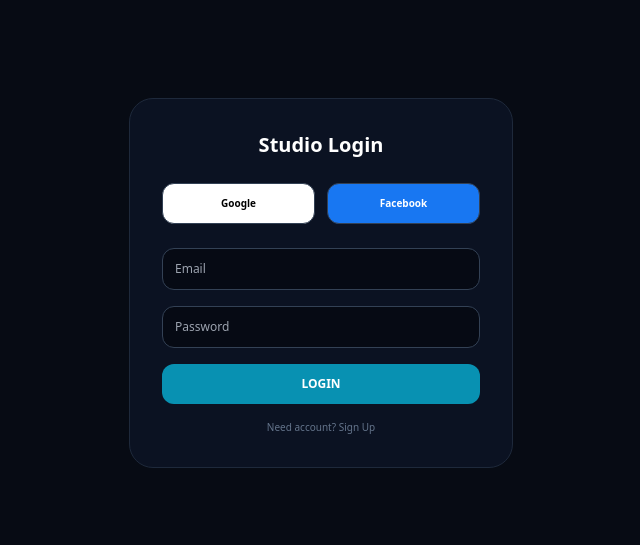
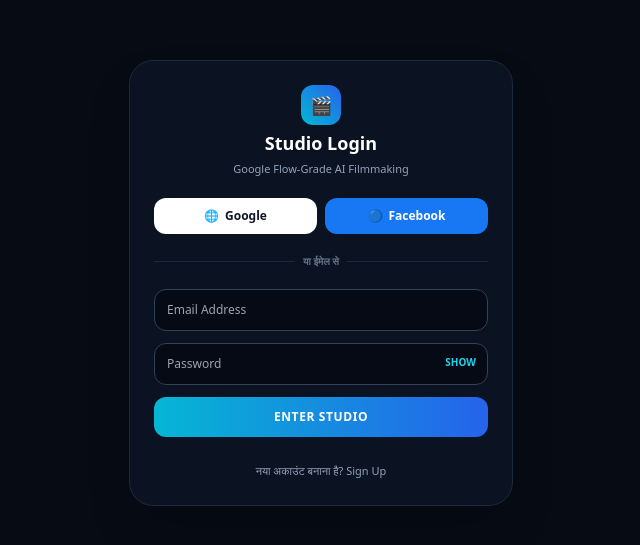
Before and after one commit to deepbhauak-wq/cineflow-ai, a Next.js app: page / in a window 1280 px wide. Shown: the part 117-662 px from the top of the page, without its empty margins (319-959 px from the left). Built offline with nearby package versions, Linux system fonts and the light colour scheme.

Commit message:
Update page.jsx

```diff
--- a/app/page.jsx
+++ b/app/page.jsx
@@ -1,107 +1,327 @@
 "use client";
+
 import React, { useState } from "react";
 
 export default function CineFlowProStudio() {
   const [isLoggedIn, setIsLoggedIn] = useState(false);
   const [authMode, setAuthMode] = useState("login");
-  const [prompt, setPrompt] = useState("यीशु तूफान के बीच नाव में...");
+  const [email, setEmail] = useState("");
+  const [password, setPassword] = useState("");
+  const [fullName, setFullName] = useState("");
+  const [showPassword, setShowPassword] = useState(false);
 
-  // States for 6-point Structure
+  // 6-Point Cinema Engine States
+  const [prompt, setPrompt] = useState(
+    "यीशु तूफान के बीच नाव में शिष्यों के साथ हैं। शांत और सामर्थी मुद्रा, रात का भयानक समुद्री तूफ़ान, बिजली की चमक और विशाल लहरें।"
+  );
   const [ratio, setRatio] = useState("16:9");
   const [duration, setDuration] = useState("60 Min");
-  const [story, setStory] = useState("Auto");
-  const [video, setVideo] = useState("Veo");
+  const [storyModel, setStoryModel] = useState("Auto");
+  const [videoModel, setVideoModel] = useState("Veo");
   const [style, setStyle] = useState("Bible Art");
-  const [loading, setLoading] = useState(false);
+  const [credits, setCredits] = useState(50);
+  const [statusMsg, setStatusMsg] = useState("");
 
-  // Auth Handler
-  const handleAuth = (e) => { e.preventDefault(); setIsLoggedIn(true); };
-
-  // Generate Button Handler
-  const handleGenerate = () => {
-    setLoading(true);
-    setTimeout(() => {
-        alert("🚀 Cinema Video Package Generated Successfully!");
-        setLoading(false);
-    }, 2000);
+  const handleAuthSubmit = (e) => {
+    e.preventDefault();
+    setIsLoggedIn(true);
+    setStatusMsg("लॉगिन सफल!");
+    setTimeout(() => setStatusMsg(""), 3000);
   };
 
+  const handleSocialLogin = (provider) => {
+    setIsLoggedIn(true);
+    setStatusMsg(`${provider} से लॉगिन पूरा हुआ!`);
+    setTimeout(() => setStatusMsg(""), 3000);
+  };
+
+  const handleGenerate = () => {
+    if (credits < 10) {
+      setStatusMsg("⚠️ क्रेडिट्स समाप्त हो चुके हैं!");
+      setTimeout(() => setStatusMsg(""), 3000);
+      return;
+    }
+    setCredits((prev) => prev - 10);
+    setStatusMsg("🚀 वीडियो पैकेज रेंडर होना शुरू हो गया है! (10 क्रेडिट्स डिडक्ट)");
+    setTimeout(() => setStatusMsg(""), 4000);
+  };
+
+  // 1. Initial Login & Sign-up Screen
   if (!isLoggedIn) {
     return (
-      <div className="min-h-screen bg-[#070b14] flex items-center justify-center p-4">
-        <div className="w-full max-w-sm bg-[#0b1222] p-8 rounded-3xl border border-slate-800 text-center">
-          <h2 className="text-xl font-black text-white mb-6">{authMode === 'login' ? 'Studio Login' : 'Create Account'}</h2>
-          <div className="grid grid-cols-2 gap-3 mb-6">
-            <button onClick={() => alert("Google Auth Active")} className="text-[10px] font-bold p-3 bg-white text-black rounded-xl border border-slate-700">Google</button>
-            <button onClick={() => alert("FB Auth Active")} className="text-[10px] font-bold p-3 bg-[#1877F2] text-white rounded-xl border border-slate-700">Facebook</button>
+      <div className="min-h-screen bg-[#070b14] text-slate-100 flex items-center justify-center p-4">
+        <div className="w-full max-w-sm bg-[#0b1222] p-6 rounded-3xl border border-slate-800 shadow-2xl space-y-5">
+          <div className="text-center space-y-1">
+            <div className="w-10 h-10 mx-auto rounded-xl bg-gradient-to-tr from-cyan-500 to-blue-600 flex items-center justify-center text-lg font-black">
+              🎬
+            </div>
+            <h2 className="text-lg font-black text-white">
+              {authMode === "login" ? "Studio Login" : "Create Studio Account"}
+            </h2>
+            <p className="text-[11px] text-slate-400">Google Flow-Grade AI Filmmaking</p>
           </div>
-          <form onSubmit={handleAuth} className="space-y-4">
-            <input type="email" placeholder="Email" className="w-full bg-[#060a14] border border-slate-700 p-3 rounded-xl text-xs" />
-            <input type="password" placeholder="Password" className="w-full bg-[#060a14] border border-slate-700 p-3 rounded-xl text-xs" />
-            <button className="w-full py-3 bg-cyan-600 rounded-xl font-black text-xs text-white uppercase">{authMode === 'login' ? 'Login' : 'Sign Up'}</button>
+
+          {/* Social Logins */}
+          <div className="grid grid-cols-2 gap-2">
+            <button
+              onClick={() => handleSocialLogin("Google")}
+              type="button"
+              className="py-2.5 px-3 rounded-xl bg-white text-slate-900 font-bold text-xs flex items-center justify-center gap-1.5 active:scale-95 transition-all cursor-pointer"
+            >
+              <span>🌐</span> Google
+            </button>
+            <button
+              onClick={() => handleSocialLogin("Facebook")}
+              type="button"
+              className="py-2.5 px-3 rounded-xl bg-[#1877F2] text-white font-bold text-xs flex items-center justify-center gap-1.5 active:scale-95 transition-all cursor-pointer"
+            >
+              <span>🔵</span> Facebook
+            </button>
+          </div>
+
+          <div className="flex items-center gap-2">
+            <div className="h-[1px] bg-slate-800 flex-1"></div>
+            <span className="text-[10px] text-slate-500 font-bold uppercase">या ईमेल से</span>
+            <div className="h-[1px] bg-slate-800 flex-1"></div>
+          </div>
+
+          {/* Form */}
+          <form onSubmit={handleAuthSubmit} className="space-y-3">
+            {authMode === "signup" && (
+              <input
+                type="text"
+                required
+                value={fullName}
+                onChange={(e) => setFullName(e.target.value)}
+                placeholder="Full Name"
+                className="w-full bg-[#060a14] border border-slate-700 rounded-xl p-3 text-xs text-white outline-none focus:border-cyan-500"
+              />
+            )}
+            <input
+              type="email"
+              required
+              value={email}
+              onChange={(e) => setEmail(e.target.value)}
+              placeholder="Email Address"
+              className="w-full bg-[#060a14] border border-slate-700 rounded-xl p-3 text-xs text-white outline-none focus:border-cyan-500"
+            />
+
+            {/* Password Input with Show/Hide Eye Toggle */}
+            <div className="relative">
+              <input
+                type={showPassword ? "text" : "password"}
+                required
+                value={password}
+                onChange={(e) => setPassword(e.target.value)}
+                placeholder="Password"
+                className="w-full bg-[#060a14] border border-slate-700 rounded-xl p-3 text-xs text-white outline-none focus:border-cyan-500 pr-14"
+              />
+              <button
+                type="button"
+                onClick={() => setShowPassword(!showPassword)}
+                className="absolute right-3 top-3 text-[10px] font-bold text-cyan-400 cursor-pointer"
+              >
+                {showPassword ? "HIDE" : "SHOW"}
+              </button>
+            </div>
+
+            <button
+              type="submit"
+              className="w-full py-3 bg-gradient-to-r from-cyan-500 to-blue-600 rounded-xl font-black text-xs uppercase tracking-wider text-white active:scale-95 transition-all cursor-pointer"
+            >
+              {authMode === "login" ? "Enter Studio" : "Register Account"}
+            </button>
           </form>
-          <p className="mt-4 text-[10px] text-slate-500 cursor-pointer" onClick={() => setAuthMode(authMode === 'login' ? 'signup' : 'login')}>
-            {authMode === 'login' ? "Need account? Sign Up" : "Have account? Login"}
-          </p>
+
+          <div className="text-center">
+            <button
+              onClick={() => setAuthMode(authMode === "login" ? "signup" : "login")}
+              className="text-[11px] text-slate-400 hover:text-cyan-400 cursor-pointer"
+            >
+              {authMode === "login"
+                ? "नया अकाउंट बनाना है? Sign Up"
+                : "पहले से अकाउंट है? Login"}
+            </button>
+          </div>
         </div>
       </div>
     );
   }
 
+  // 2. Main 6-Point Studio Dashboard
   return (
-    <div className="min-h-screen bg-[#070b14] text-slate-100 font-sans pb-10">
-      <header className="px-5 py-4 border-b border-slate-800 flex justify-between items-center sticky top-0 bg-[#090f1d]/80 backdrop-blur-md">
-        <h1 className="text-xs font-black text-cyan-400 uppercase tracking-widest">CineFlow Pro Studio</h1>
-        <button onClick={() => setIsLoggedIn(false)} className="text-[9px] bg-red-900/20 text-red-400 px-3 py-1 rounded font-bold uppercase border border-red-900">Logout</button>
+    <div className="min-h-screen bg-[#070b14] text-slate-100 font-sans pb-20 selection:bg-cyan-500 selection:text-white">
+      {/* Top Header */}
+      <header className="px-4 py-3 border-b border-slate-800 bg-[#090f1d] sticky top-0 z-50 flex items-center justify-between">
+        <div className="flex items-center gap-2">
+          <div className="w-8 h-8 rounded-lg bg-gradient-to-tr from-cyan-500 to-blue-600 flex items-center justify-center font-black text-sm">
+            🎬
+          </div>
+          <div>
+            <h1 className="text-xs font-black uppercase tracking-wider">CineFlow Pro</h1>
+            <p className="text-[9px] text-cyan-400 font-bold">{credits} Free Credits</p>
+          </div>
+        </div>
+
+        <button
+          onClick={() => setIsLoggedIn(false)}
+          className="text-[10px] bg-red-950 text-red-400 border border-red-800 px-3 py-1 rounded-lg font-bold cursor-pointer active:scale-95 transition-all"
+        >
+          Logout
+        </button>
       </header>
 
-      <main className="max-w-xl mx-auto px-4 pt-6 space-y-6">
-        {/* 1. Master Story */}
+      {/* Status Bar */}
+      {statusMsg && (
+        <div className="fixed top-14 left-1/2 -translate-x-1/2 z-50 bg-cyan-950 border border-cyan-500 text-cyan-300 text-xs font-bold px-4 py-1.5 rounded-full shadow-2xl">
+          {statusMsg}
+        </div>
+      )}
+
+      <main className="max-w-xl mx-auto px-4 pt-5 space-y-4">
+        {/* 1. Master Story Input */}
         <div className="p-4 rounded-2xl bg-[#0b1222] border border-slate-800 space-y-2">
-          <label className="text-[9px] font-black uppercase text-cyan-500">🎛️ 1. Master Story Input</label>
-          <textarea value={prompt} onChange={(e) => setPrompt(e.target.value)} rows={3} className="w-full bg-[#060a14] border border-slate-800 rounded-xl p-3 text-xs outline-none focus:border-cyan-500" />
+          <label className="text-[10px] font-black uppercase text-cyan-400 flex items-center gap-2">
+            🎛️ 1. Master Story / Screenplay Input
+          </label>
+          <textarea
+            value={prompt}
+            onChange={(e) => setPrompt(e.target.value)}
+            rows={3}
+            className="w-full bg-[#060a14] border border-slate-800 rounded-xl p-3 text-xs text-slate-200 outline-none focus:border-cyan-500 resize-none leading-relaxed"
+          />
         </div>
 
         {/* 2. Aspect Ratio */}
         <div className="p-4 rounded-2xl bg-[#0b1222] border border-slate-800 space-y-2">
-            <label className="text-[9px] font-black uppercase text-cyan-500">📺 2. Aspect Ratio</label>
-            <div className="grid grid-cols-3 gap-2">
-                {["16:9", "9:16", "21:9"].map(r => <button key={r} onClick={() => setRatio(r)} className={`p-2 rounded-lg text-[10px] font-bold border transition-all ${ratio === r ? 'bg-cyan-900 border-cyan-500' : 'bg-[#060a14] border-slate-800'}`}>{r}</button>)}
-            </div>
-        </div>
-
-        {/* 3. Timeline */}
-        <div className="p-4 rounded-2xl bg-[#0b1222] border border-slate-800 space-y-2">
-            <label className="text-[9px] font-black uppercase text-cyan-500">📚 3. Timeline Mode</label>
-            <div className="grid grid-cols-3 gap-2">{["3 Min", "30 Min", "60 Min"].map(d => <button key={d} onClick={() => setDuration(d)} className={`p-2 rounded-lg text-[10px] font-bold border transition-all ${duration === d ? 'bg-indigo-900 border-indigo-500' : 'bg-[#060a14] border-slate-800'}`}>{d}</button>)}</div>
-        </div>
-
-        {/* 4 & 5. AI Engines */}
-        <div className="grid grid-cols-2 gap-4">
-            <div className="p-4 rounded-2xl bg-[#0b1222] border border-slate-800">
-                <label className="text-[9px] font-black text-purple-400 uppercase">🧠 4. Story AI</label>
-                <div className="grid grid-cols-1 gap-1 mt-1">{["Auto", "GPT", "Gemini"].map(m => <button key={m} onClick={() => setStoryModel(m)} className={`text-[9px] p-1 rounded font-bold ${storyModel === m ? 'bg-purple-900' : ''}`}>{m}</button>)}</div>
-            </div>
-            <div className="p-4 rounded-2xl bg-[#0b1222] border border-slate-800">
-                <label className="text-[9px] font-black text-cyan-400 uppercase">📹 5. Video AI</label>
-                <div className="grid grid-cols-1 gap-1 mt-1">{["Veo", "Kling", "Runway"].map(v => <button key={v} onClick={() => setVideoModel(v)} className={`text-[9px] p-1 rounded font-bold ${videoModel === v ? 'bg-cyan-900' : ''}`}>{v}</button>)}</div>
-            </div>
-        </div>
-
-        {/* 6. Visual Style Gallery */}
-        <div className="p-4 rounded-2xl bg-[#0b1222] border border-slate-800 space-y-3">
-          <label className="text-[9px] font-black uppercase text-amber-500">🎞️ 6. Visual Atmosphere</label>
-          <div className="grid grid-cols-2 gap-2">
-            {[{n:"Bible Art", i:"📜"}, {n:"Cinematic", i:"⚔️"}, {n:"3D Anim", i:"🧊"}, {n:"Documentary", i:"🎥"}].map((st) => (
-              <button key={st.n} onClick={() => setStyle(st.n)} className={`p-3 rounded-xl border text-[10px] font-bold flex items-center gap-2 transition-all ${style === st.n ? 'bg-[#1f1910] border-amber-500 text-amber-200' : 'bg-[#060a14] border-slate-800 text-slate-400'}`}>
-                <span className="text-sm">{st.i}</span> {st.n}
+          <label className="text-[10px] font-black uppercase text-cyan-400">📺 2. Aspect Ratio</label>
+          <div className="grid grid-cols-3 gap-2">
+            {[
+              { id: "16:9", label: "16:9 Cinema" },
+              { id: "9:16", label: "9:16 Shorts" },
+              { id: "21:9", label: "21:9 Ultra" },
+              { id: "4:3", label: "4:3 Classic" },
+              { id: "1:1", label: "1:1 Square" },
+              { id: "Auto", label: "AI Smart" },
+            ].map((r) => (
+              <button
+                key={r.id}
+                onClick={() => setRatio(r.id)}
+                className={`p-2 rounded-xl border text-xs font-bold transition-all cursor-pointer ${
+                  ratio === r.id
+                    ? "bg-cyan-950 border-cyan-500 text-cyan-300 shadow-md shadow-cyan-500/10"
+                    : "bg-[#060a14] border-slate-800 text-slate-400"
+                }`}
+              >
+                {r.label}
               </button>
             ))}
           </div>
         </div>
 
-        <button onClick={handleGenerate} className="w-full py-4 bg-gradient-to-r from-cyan-500 to-blue-600 rounded-2xl font-black text-xs uppercase tracking-widest text-white hover:scale-[1.01] transition-all">
-          {loading ? "PROCESSING..." : "🚀 Generate Cinema Video Package"}
+        {/* 3. Timeline & Long Video Mode */}
+        <div className="p-4 rounded-2xl bg-[#0b1222] border border-slate-800 space-y-2">
+          <label className="text-[10px] font-black uppercase text-indigo-400">
+            📚 3. Timeline & Long Video Mode
+          </label>
+          <div className="grid grid-cols-3 gap-2">
+            {["3 Min", "15 Min", "20 Min", "30 Min", "60 Min", "Custom"].map((d) => (
+              <button
+                key={d}
+                onClick={() => setDuration(d)}
+                className={`p-2 rounded-xl border text-xs font-bold transition-all cursor-pointer ${
+                  duration === d
+                    ? "bg-indigo-950 border-indigo-500 text-indigo-300 shadow-md shadow-indigo-500/10"
+                    : "bg-[#060a14] border-slate-800 text-slate-400"
+                }`}
+              >
+                {d}
+              </button>
+            ))}
+          </div>
+        </div>
+
+        {/* 4. Story Engine Model */}
+        <div className="p-4 rounded-2xl bg-[#0b1222] border border-slate-800 space-y-2">
+          <label className="text-[10px] font-black uppercase text-purple-400">🧠 4. Story Engine Model</label>
+          <div className="grid grid-cols-3 gap-2">
+            {["Auto", "GPT", "Gemini", "Claude", "Fast AI", "Pro AI"].map((m) => (
+              <button
+                key={m}
+                onClick={() => setStoryModel(m)}
+                className={`py-2 text-xs font-bold rounded-xl border transition-all cursor-pointer ${
+                  storyModel === m
+                    ? "bg-purple-950 border-purple-500 text-purple-200"
+                    : "bg-[#060a14] border-slate-800 text-slate-400"
+                }`}
+              >
+                {m}
+              </button>
+            ))}
+          </div>
+        </div>
+
+        {/* 5. Video Generation Model */}
+        <div className="p-4 rounded-2xl bg-[#0b1222] border border-slate-800 space-y-2">
+          <label className="text-[10px] font-black uppercase text-cyan-400">📹 5. Video Generation Model</label>
+          <div className="grid grid-cols-3 gap-2">
+            {["Veo", "Kling", "Runway", "Hailuo", "Luma", "Auto"].map((vm) => (
+              <button
+                key={vm}
+                onClick={() => setVideoModel(vm)}
+                className={`py-2 text-xs font-bold rounded-xl border transition-all cursor-pointer ${
+                  videoModel === vm
+                    ? "bg-cyan-950 border-cyan-500 text-cyan-200"
+                    : "bg-[#060a14] border-slate-800 text-slate-400"
+                }`}
+              >
+                {vm}
+              </button>
+            ))}
+          </div>
+        </div>
+
+        {/* 6. Visual Atmosphere & Style */}
+        <div className="p-4 rounded-2xl bg-[#0b1222] border border-slate-800 space-y-2">
+          <label className="text-[10px] font-black uppercase text-amber-400">
+            🎞️ 6. Visual Atmosphere & Style
+          </label>
+          <div className="grid grid-cols-2 gap-2">
+            {[
+              { id: "Bible Art", icon: "📜" },
+              { id: "Cinematic Epic", icon: "⚔️" },
+              { id: "Realistic 8K", icon: "📸" },
+              { id: "Historical", icon: "🏛️" },
+              { id: "Dark Cyberpunk", icon: "🤖" },
+              { id: "3D Animation", icon: "🧊" },
+              { id: "Anime 2D", icon: "✨" },
+              { id: "Documentary", icon: "🎥" },
+            ].map((st) => (
+              <button
+                key={st.id}
+                onClick={() => setStyle(st.id)}
+                className={`p-2.5 rounded-xl border text-xs font-bold flex items-center justify-between transition-all cursor-pointer ${
+                  style === st.id
+                    ? "bg-[#1f1910] border-amber-500 text-amber-300 shadow-md shadow-amber-500/10"
+                    : "bg-[#060a14] border-slate-800 text-slate-400"
+                }`}
+              >
+                <span className="flex items-center gap-2">
+                  <span>{st.icon}</span>
+                  <span>{st.id}</span>
+                </span>
+                {style === st.id && <span className="text-amber-400 font-bold">✓</span>}
+              </button>
+            ))}
+          </div>
+        </div>
+
+        {/* Master Action Button */}
+        <button
+          onClick={handleGenerate}
+          className="w-full py-4 bg-gradient-to-r from-cyan-500 via-indigo-600 to-blue-600 rounded-2xl font-black text-xs uppercase tracking-widest text-white shadow-xl shadow-cyan-500/20 active:scale-[0.99] transition-all cursor-pointer"
+        >
+          🚀 Generate Cinema Video Package
         </button>
       </main>
     </div>
```
